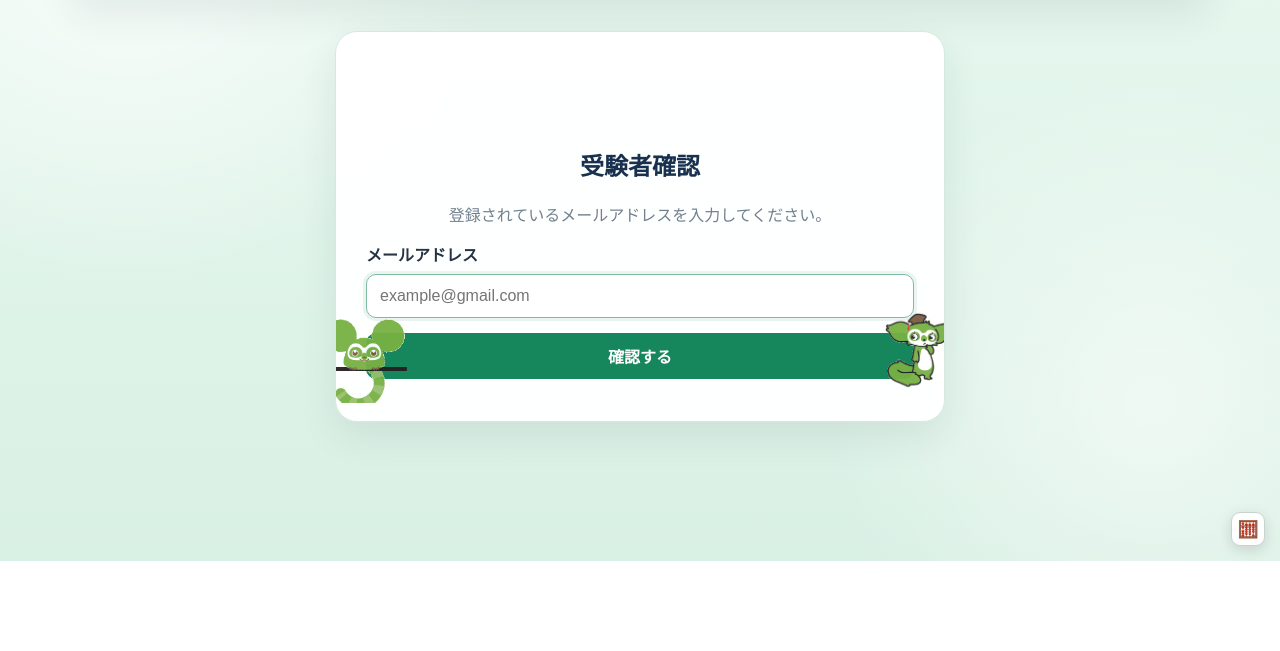
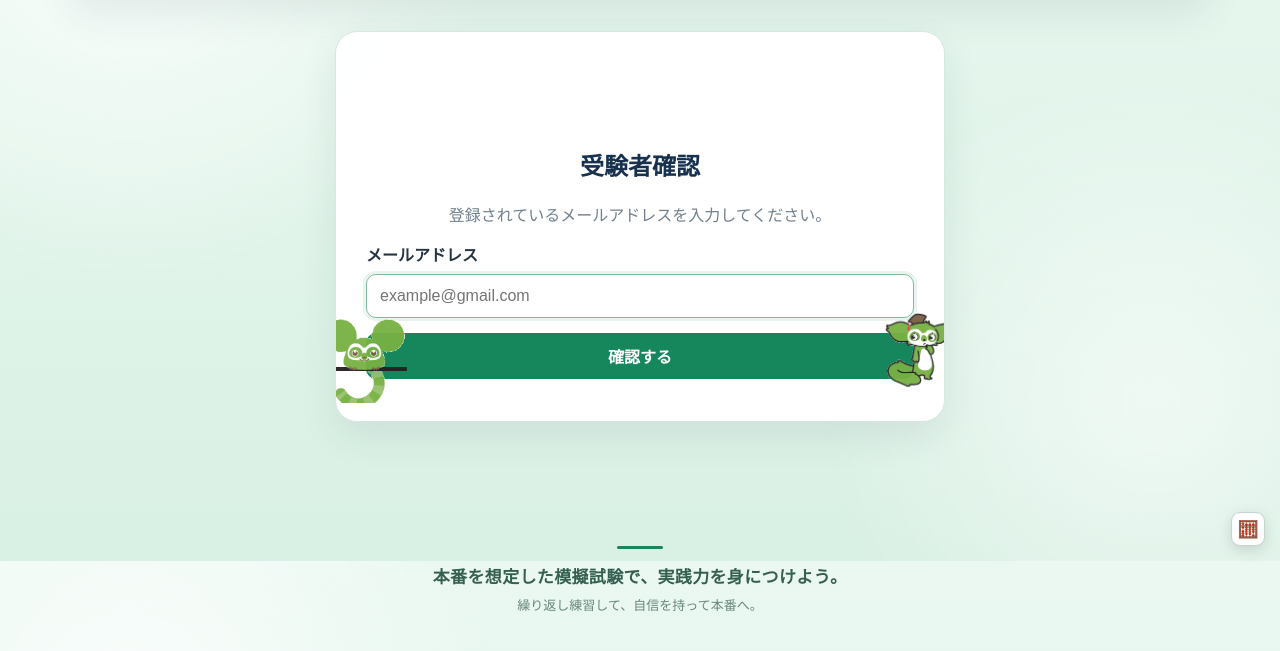
Before and after one commit to tokuteiginotestAIDEM/tokutei-cbt1, a plain HTML site: page index.html in a window 1280 px wide. Shown: the part 239-890 px from the top of the page. Before the commit the page ends 800 px from the top, so only its background shows below. Drawn offline with Linux system fonts and the light colour scheme.

Commit message:
Update index.html

```diff
--- a/index.html
+++ b/index.html
@@ -22,7 +22,19 @@
 <body class="student-page">
 
   <div id="app"></div>
+<footer class="student-footer">
 
+  <div class="student-footer-line"></div>
+
+  <p class="student-footer-main">
+    本番を想定した模擬試験で、実践力を身につけよう。
+  </p>
+
+  <p class="student-footer-sub">
+    繰り返し練習して、自信を持って本番へ。
+  </p>
+
+</footer>
   <button
     id="calcFab"
     class="calc-fab"
```
